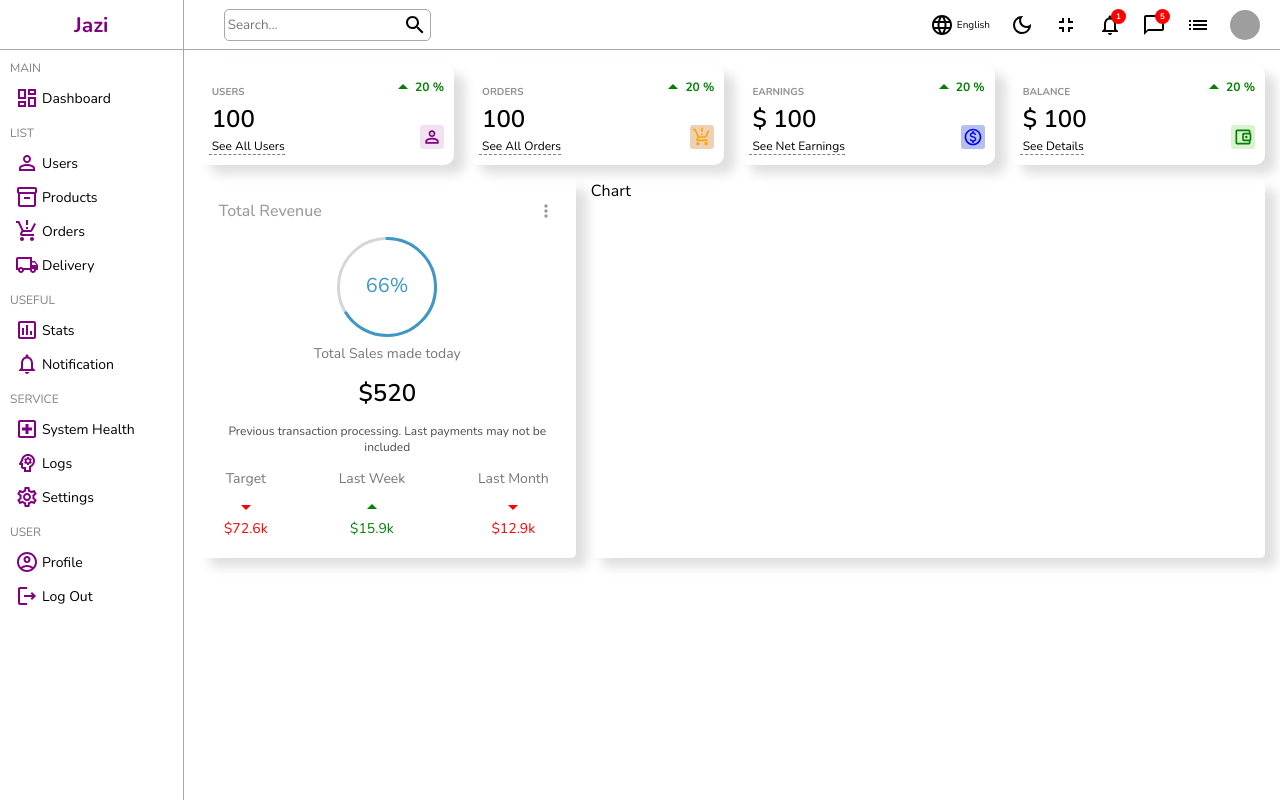
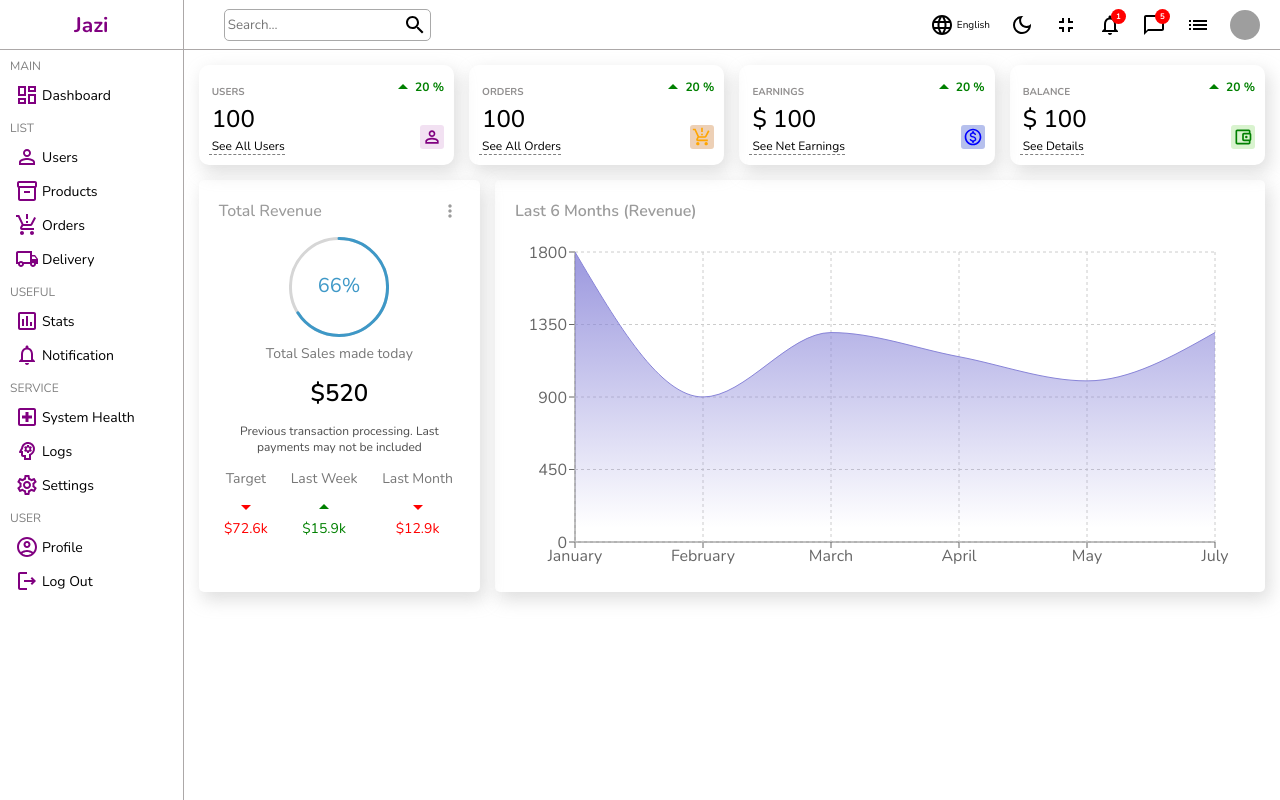
Before and after one commit to Obafemi-NG/admin-app, a React (Create React App) app: page / in a window 1280 px wide. Built offline with nearby package versions, Linux system fonts and the light colour scheme; grey boxes are pictures that could not be loaded.

Commit message:
created the chart section for the web application. I used the recharts library for the visualization of the chart.

```diff
--- a/package.json
+++ b/package.json
@@ -15,6 +15,7 @@
     "react-dom": "^17.0.2",
     "react-router-dom": "^6.2.2",
     "react-scripts": "5.0.0",
+    "recharts": "^2.1.9",
     "web-vitals": "^2.1.4"
   },
   "scripts": {
--- a/src/components/Chart/Chart.jsx
+++ b/src/components/Chart/Chart.jsx
@@ -1,7 +1,81 @@
 import styles from "./Chart.module.css";
+import {
+  AreaChart,
+  Area,
+  XAxis,
+  YAxis,
+  CartesianGrid,
+  Tooltip,
+  // ResponsiveContainer,
+} from "recharts";
 
 const Chart = () => {
-  return <div className={styles.chart}>Chart</div>;
+  const data = [
+    {
+      name: "January",
+      total: 1800,
+    },
+    {
+      name: "February",
+      total: 900,
+    },
+    {
+      name: "March",
+      total: 1300,
+    },
+    {
+      name: "April",
+      total: 1150,
+    },
+    {
+      name: "May",
+      total: 1000,
+    },
+    {
+      name: "July",
+      total: 1300,
+    },
+  ];
+  return (
+    <div className={styles.chart}>
+      <div className={styles.title}>Last 6 Months (Revenue)</div>
+      <AreaChart
+        width={730}
+        height={350}
+        data={data}
+        margin={{ top: 30, right: 30, left: 0, bottom: 0 }}
+      >
+        <defs>
+          <linearGradient id="colorUv" x1="0" y1="0" x2="0" y2="1">
+            <stop offset="5%" stopColor="#8884d8" stopOpacity={0.8} />
+            <stop offset="95%" stopColor="#8884d8" stopOpacity={0} />
+          </linearGradient>
+          {/* <linearGradient id="colorPv" x1="0" y1="0" x2="0" y2="1">
+          <stop offset="5%" stopColor="#82ca9d" stopOpacity={0.8} />
+          <stop offset="95%" stopColor="#82ca9d" stopOpacity={0} />
+        </linearGradient> */}
+        </defs>
+        <XAxis dataKey="name" />
+        <YAxis />
+        <CartesianGrid strokeDasharray="3 3" />
+        <Tooltip />
+        <Area
+          type="monotone"
+          dataKey="total"
+          stroke="#8884d8"
+          fillOpacity={1}
+          fill="url(#colorUv)"
+        />
+        {/* <Area
+        type="monotone"
+        dataKey="pv"
+        stroke="#82ca9d"
+        fillOpacity={1}
+        fill="url(#colorPv)"
+      /> */}
+      </AreaChart>
+    </div>
+  );
 };
 
 export default Chart;
--- a/src/components/Chart/Chart.module.css
+++ b/src/components/Chart/Chart.module.css
@@ -1,7 +1,15 @@
 .chart {
   flex: 4;
   border-radius: 5px;
-  box-shadow: 11px 9px 11px 0px rgba(212, 212, 212, 0.75);
-  -webkit-box-shadow: 11px 9px 11px 0px rgba(212, 212, 212, 0.75);
-  -moz-box-shadow: 11px 9px 11px 0px rgba(212, 212, 212, 0.75);
+
+  padding: 20px;
+  box-shadow: 4px 7px 17px 1px rgba(212, 212, 212, 0.75);
+  -webkit-box-shadow: 4px 7px 17px 1px rgba(212, 212, 212, 0.75);
+  -moz-box-shadow: 4px 7px 17px 1px rgba(212, 212, 212, 0.75);
 }
+
+.title {
+  color: rgb(155, 155, 155);
+  font-size: 16px;
+  font-weight: 600;
+}
--- a/src/components/Featured/Featured.module.css
+++ b/src/components/Featured/Featured.module.css
@@ -3,9 +3,9 @@
   /* height: 200px; */
   padding: 20px;
   border-radius: 5px;
-  box-shadow: 11px 9px 11px 0px rgba(212, 212, 212, 0.75);
-  -webkit-box-shadow: 11px 9px 11px 0px rgba(212, 212, 212, 0.75);
-  -moz-box-shadow: 11px 9px 11px 0px rgba(212, 212, 212, 0.75);
+  box-shadow: 4px 7px 17px 1px rgba(212, 212, 212, 0.75);
+  -webkit-box-shadow: 4px 7px 17px 1px rgba(212, 212, 212, 0.75);
+  -moz-box-shadow: 4px 7px 17px 1px rgba(212, 212, 212, 0.75);
 }
 .top {
   display: flex;
--- a/src/components/Sidebar/Sidebar.module.css
+++ b/src/components/Sidebar/Sidebar.module.css
@@ -19,13 +19,14 @@
 .title {
   font-size: 12px;
   color: gray;
-  margin-top: 10px;
-  margin-bottom: 5px;
+  margin-top: 8px;
+  margin-bottom: 4px;
 }
 li {
   display: flex;
   align-items: center;
   padding: 5px;
+  font-weight: 300;
 }
 li:hover {
   background-color: #ece8ff;
--- a/src/components/Widgets/Widget.module.css
+++ b/src/components/Widgets/Widget.module.css
@@ -7,9 +7,9 @@
   border-radius: 10px;
 
   justify-content: space-between;
-  box-shadow: 11px 9px 11px 0px rgba(212, 212, 212, 0.75);
-  -webkit-box-shadow: 11px 9px 11px 0px rgba(212, 212, 212, 0.75);
-  -moz-box-shadow: 11px 9px 11px 0px rgba(212, 212, 212, 0.75);
+  box-shadow: 4px 7px 17px 1px rgba(212, 212, 212, 0.75);
+  -webkit-box-shadow: 4px 7px 17px 1px rgba(212, 212, 212, 0.75);
+  -moz-box-shadow: 4px 7px 17px 1px rgba(212, 212, 212, 0.75);
 }
 
 .title {
@@ -20,7 +20,7 @@
 }
 .amount {
   font-size: 24px;
-  font-weight: 600;
+  font-weight: 500;
 }
 .cta {
   font-size: 12px;
```
Also changed, not shown: 1 other file (tests, documents, lock files or other folders).
